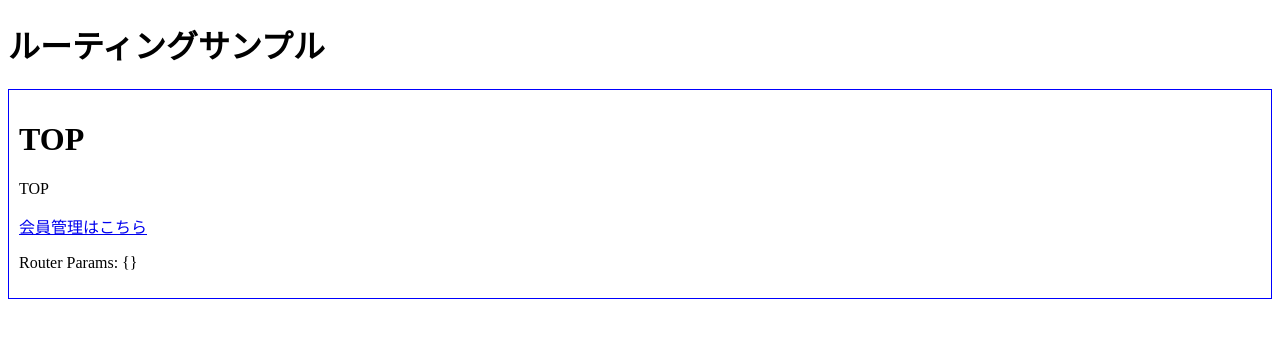
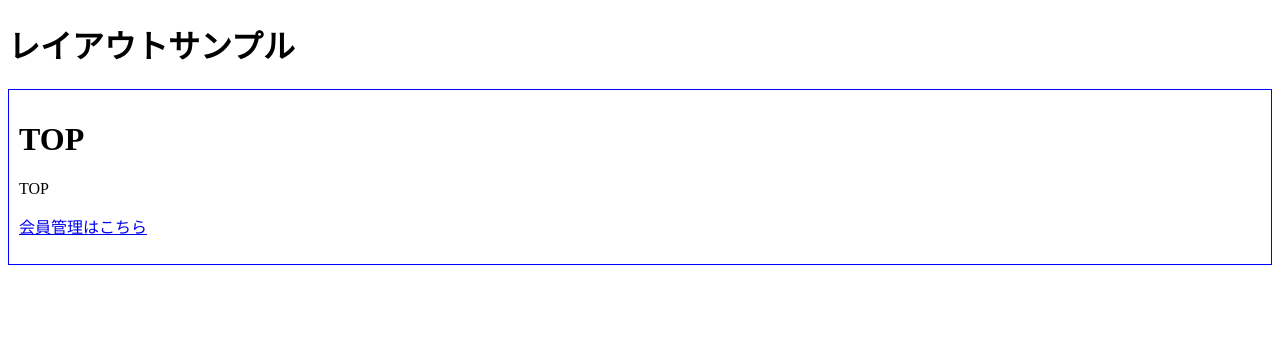
Before and after one commit to kosuke222naito/nuxt-textbook, a Nuxt app: page / in a window 1280 px wide. Shown: the top 338 px of the page. Built offline with nearby package versions, Linux system fonts and the light colour scheme.

Commit message:
add default layout

```diff
--- a/app.vue
+++ b/app.vue
@@ -22,13 +22,9 @@ useState<Map<number, Member>>("memberList", () => memberListInit);
 </script>
 
 <template>
-  <header>
-    <h1>ルーティングサンプル</h1>
-    <main>
-      <NuxtPage />
-      <p>Router Params: {{ $route.params }}</p>
-    </main>
-  </header>
+  <NuxtLayout>
+    <NuxtPage />
+  </NuxtLayout>
 </template>
 
 <style>
--- /dev/null
+++ b/layouts/default.vue
@@ -0,0 +1,8 @@
+<template>
+  <header>
+    <h1>レイアウトサンプル</h1>
+  </header>
+  <main>
+    <slot />
+  </main>
+</template>
```
